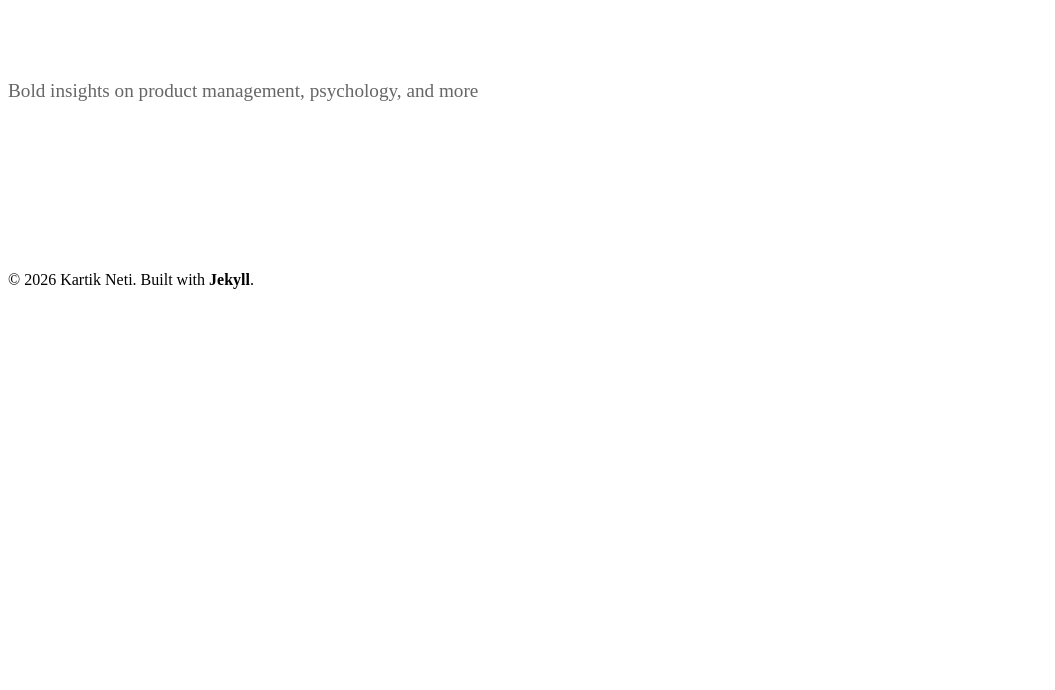
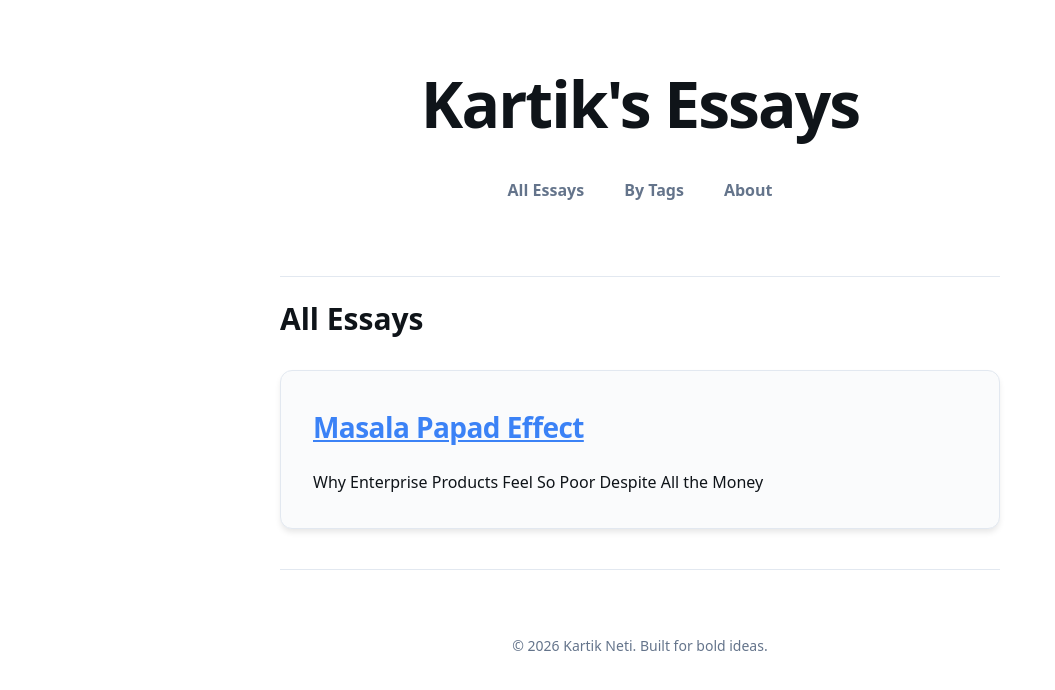
Before and after one commit to Kartikist/essays, a Jekyll site: the page built from index.md, in a window 1280 px wide. Shown: the top 690 px of the page, without its empty margins (0-1055 px from the left). Built offline with Jekyll 4.4.1, drawn with Linux system fonts in a browser that asks for light colours.

Commit message:
Update default.html

```diff
--- a/_layouts/default.html
+++ b/_layouts/default.html
@@ -5,8 +5,39 @@
   <meta name="viewport" content="width=device-width, initial-scale=1">
   <title>{{ page.title }} | {{ site.title }}</title>
   <style>
-  /* Add to existing :root */
+    :root {
+      --bg: #ffffff;
+      --bg-card: #fafbfc;
+      --text-main: #0f1419;
+      --text-dim: #64748b;
+      --accent: #1e293b;
+      --border: #e2e8f0;
+      --shadow: 0 4px 6px -1px rgb(0 0 0 / 0.1);
       --ease: cubic-bezier(0.25, 0.46, 0.45, 0.94);
+    }
+    @media (prefers-color-scheme: dark) {
+      :root {
+        --bg: #0a0e15;
+        --bg-card: #111827;
+        --text-main: #f8fafc;
+        --text-dim: #9ca3af;
+        --accent: #e5e7eb;
+        --border: #374151;
+      }
+    }
+    * { box-sizing: border-box; margin: 0; }
+    body { font-family: system-ui, -apple-system, sans-serif; line-height: 1.75; color: var(--text-main); background: var(--bg); }
+    main { max-width: 768px; margin: 0 auto; padding: 3rem 1.5rem; }
+    header { margin-bottom: 4rem; text-align: center; transition: transform 0.1s; }
+    h1.site-title { font-size: clamp(2.25rem, 6vw, 4rem); font-weight: 900; margin-bottom: 0.5rem; letter-spacing: -0.03em; }
+    .site-title a { color: var(--text-main); text-decoration: none; }
+
+    /* Navigation */
+    nav { display: flex; gap: 1.5rem; justify-content: center; flex-wrap: wrap; margin-bottom: 3rem; }
+    nav a { font-weight: 600; color: var(--text-dim); text-decoration: none; padding: 0.5rem; position: relative; }
+    nav a::after { content: ''; position: absolute; bottom: 0; left: 0; width: 0; height: 2px; background: var(--text-main); transition: width 0.3s var(--ease); }
+    nav a:hover { color: var(--text-main); }
+    nav a:hover::after { width: 100%; }
 
     /* Animations */
     @keyframes fadeInUp {
@@ -15,50 +46,37 @@
     }
     @keyframes float {
       0%, 100% { transform: translateY(0); }
-  50% { transform: translateY(-8px); }
+      50% { transform: translateY(-6px); }
     }
-.fade-in-up {
-  opacity: 0;
-  animation: fadeInUp 0.8s var(--ease) forwards;
-}
-.delay-1 { animation-delay: 0.1s; }
-.delay-2 { animation-delay: 0.2s; }
-.delay-3 { animation-delay: 0.3s; }
+    .fade-in-up { opacity: 0; animation: fadeInUp 0.8s var(--ease) forwards; }
+
+    /* Lists and Cards */
+    .post-list { list-style: none; padding: 0; }
     .post-list > li {
-  /* existing + */
-  opacity: 0;
-  animation: fadeInUp 0.6s var(--ease) forwards;
+      margin-bottom: 2.5rem; background: var(--bg-card); border-radius: 0.75rem;
+      padding: 2rem; box-shadow: var(--shadow); border: 1px solid var(--border);
+      opacity: 0; animation: fadeInUp 0.6s var(--ease) forwards;
+      transition: transform 0.3s, box-shadow 0.3s;
     }
     .post-list > li:nth-child(1) { animation-delay: 0.1s; }
     .post-list > li:nth-child(2) { animation-delay: 0.2s; }
-.post-list > li:nth-child(3) { animation-delay: 0.3s; }
-.post-list > li:hover {
-  /* existing + */
-  animation: float 2s var(--ease) infinite;
-  transform: translateY(-4px);
-}
-nav a {
-  /* existing + */
-  position: relative;
-}
-nav a::after {
-  content: '';
-  position: absolute; bottom: 0; left: 0;
-  width: 0; height: 2px; background: var(--accent);
-  transition: width 0.3s var(--ease);
-}
-nav a:hover::after { width: 100%; }
+    .post-list > li:hover { transform: translateY(-4px); animation: float 3s ease-in-out infinite; box-shadow: 0 10px 15px -3px rgb(0 0 0 / 0.1); }
 
+    .post-title { font-size: 1.75rem; font-weight: 800; margin-bottom: 0.5rem; letter-spacing: -0.02em; }
+    .post-title a { color: var(--text-main); text-decoration: none; }
+    .post-meta { color: var(--text-dim); font-size: 0.95rem; margin-bottom: 1rem; }
+
+    /* General Typography */
+    h1, h2, h3 { font-weight: 800; color: var(--text-main); }
+    h2 { font-size: 1.875rem; margin: 3rem 0 1.5rem; padding-top: 1rem; border-top: 1px solid var(--border); }
+    a { color: #3b82f6; }
+    footer { text-align: center; padding: 4rem 0 2rem; color: var(--text-dim); border-top: 1px solid var(--border); font-size: 0.875rem; }
   </style>
-<link rel="preconnect" href="https://fonts.googleapis.com">
-<link rel="preconnect" href="https://fonts.gstatic.com" crossorigin>
-<link href="https://fonts.googleapis.com/css2?family=Inter:wght@400;600;800&display=swap" rel="stylesheet">
-
 </head>
 <body>
-  <header>
-    <h1><a href="{{ '/' | relative_url }}" style="color: inherit; text-decoration: none;">{{ site.title }}</a></h1>
-    <p style="margin: 0 0 2rem 0; font-size: 1.2rem; color: #666;">{{ site.description }}</p>
+  <main>
+    <header class="fade-in-up">
+      <h1 class="site-title"><a href="{{ '/' | relative_url }}">{{ site.title }}</a></h1>
       <nav>
         <a href="{{ '/' | relative_url }}">All Essays</a>
         <a href="{{ '/tags/' | relative_url }}">By Tags</a>
@@ -66,33 +84,36 @@ nav a:hover::after { width: 100%; }
       </nav>
     </header>
 
-  <main>
+    <div class="fade-in-up" style="animation-delay: 0.2s;">
       {{ content }}
+    </div>
+
+    <footer class="fade-in-up" style="animation-delay: 0.4s;">
+      &copy; {{ 'now' | date: '%Y' }} Kartik Neti. Built for bold ideas.
+    </footer>
   </main>
 
-  <footer>
-    &copy; {{ 'now' | date: '%Y' }} Kartik Neti. Built with <strong>Jekyll</strong>.
-  </footer>
   <script>
+    // Reveal text as you scroll down
     const observer = new IntersectionObserver((entries) => {
       entries.forEach(entry => {
         if (entry.isIntersecting) {
           entry.target.classList.add('fade-in-up');
+          entry.target.style.animationDelay = '0s'; // reset delay for scroll
         }
       });
     }, { threshold: 0.1 });
 
-document.querySelectorAll('.post-list > li, h1, h2, nav').forEach(el => {
+    document.querySelectorAll('h2, p, .post-list > li').forEach(el => {
       observer.observe(el);
     });
 
-// Parallax header on scroll
+    // Subtle parallax header on scroll
     window.addEventListener('scroll', () => {
       const scrolled = window.pageYOffset;
       const header = document.querySelector('header');
-  if (header) header.style.transform = `translateY(${scrolled * 0.4}px)`;
+      if (header) header.style.transform = `translateY(${scrolled * 0.2}px)`;
     });
   </script>
-
 </body>
 </html>
```
Lines whose indentation alone changed are shown as unchanged.
